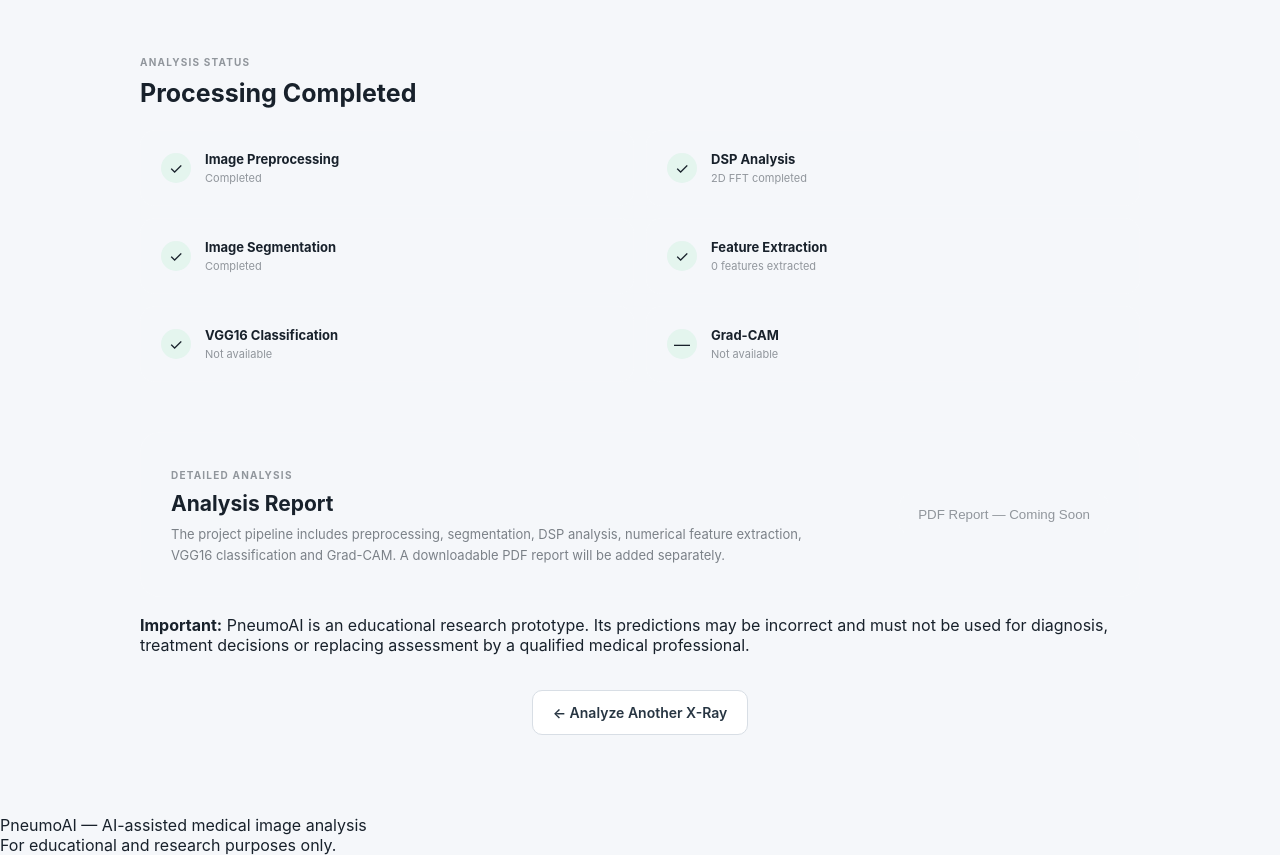
After one commit to anushkagupta-06/medical-image-analysis, a Flask app: template templates/results.html in a window 1280 px wide. The commit adds this page. Shown: the part 807-1662 px from the top of the page. Run offline with Flask 3, Linux system fonts and the light colour scheme; the template is opened without the code that fills it, so the values that code supplies are empty; parts of the project's set-up code (start-up, migrations or seed data) failed here and were passed over.

Commit message:
Integrate VGG16 pneumonia prediction and Grad-CAM UI

```diff
--- a/app.py
+++ b/app.py
@@ -3,6 +3,8 @@ import os
 import uuid
 import cv2
 import numpy as np
+
+from models.pneumonia_classifier import predict_xray
 
 from preprocessing.preprocess import preprocess_pipeline
 from segmentation.segment import segment_pipeline
@@ -288,6 +290,31 @@ def analyze():
     )
 
     # -----------------------------------------------------
+    # 4. VGG16 PREDICTION + GRAD-CAM
+    # -----------------------------------------------------
+
+    print("\n[4/4] Running VGG16 prediction...")
+
+    heatmap_path = os.path.join(
+        session_folder,
+        "gradcam.png"
+    )
+
+    prediction = predict_xray(
+        uploaded_path,
+        heatmap_path
+    )
+
+    # Relative URL for displaying the image in HTML
+    prediction["heatmap_url"] = (
+        f"uploads/{session_id}/gradcam.png"
+    )
+
+    print("Predicted class:", prediction["label"])
+    print("Confidence:", prediction["confidence"], "%")
+    print("✓ Prediction and Grad-CAM completed")
+
+    # -----------------------------------------------------
     # SAVE ALL PROCESSED IMAGES
     # -----------------------------------------------------
 
@@ -324,7 +351,7 @@ def analyze():
         segmentation_images=segmentation_images,
         features=features,
         roi_info=roi_info,
-        prediction=None
+        prediction=prediction
     )
 
 # ---------------------------------------------------------
--- /dev/null
+++ b/templates/base.html
@@ -0,0 +1,61 @@
+<!DOCTYPE html>
+<html lang="en">
+
+<head>
+
+    <meta charset="UTF-8">
+
+    <meta name="viewport"
+          content="width=device-width, initial-scale=1.0">
+
+    <title>
+        {% block title %}
+        PneumoAI
+        {% endblock %}
+    </title>
+
+    <link rel="stylesheet"
+          href="{{ url_for('static',
+          filename='css/style.css') }}">
+
+</head>
+
+<body>
+
+    <nav class="navbar">
+
+        <div class="brand">
+            <span class="brand-icon">◉</span>
+            PneumoAI
+        </div>
+
+        <div class="nav-subtitle">
+            Chest X-Ray Analysis
+        </div>
+
+    </nav>
+
+
+    <main>
+
+        {% block content %}
+        {% endblock %}
+
+    </main>
+
+
+    <footer>
+
+        <p>
+            PneumoAI — AI-assisted medical image analysis
+        </p>
+
+        <p class="disclaimer">
+            For educational and research purposes only.
+        </p>
+
+    </footer>
+
+</body>
+
+</html>
--- a/templates/results.html
+++ b/templates/results.html
@@ -1,10 +1,15 @@
+
 {% extends "base.html" %}
+
+{% block title %}
+PneumoAI | Analysis Results
+{% endblock %}
 
 {% block content %}
 
 <div class="final-results">
 
-    <!-- TOP -->
+    <!-- TOP BAR -->
 
     <div class="final-topbar">
 
@@ -34,13 +39,13 @@
 
         <p>
             Automated medical image analysis using
-            DSP and deep learning techniques.
+            digital signal processing and deep learning.
         </p>
 
     </section>
 
 
-    <!-- MAIN RESULT -->
+    <!-- MAIN CLASSIFICATION RESULT -->
 
     <section class="result-card">
 
@@ -51,7 +56,7 @@
                     'static',
                     filename=preprocessing_images['original']
                 ) }}"
-                alt="Chest X-Ray"
+                alt="Uploaded chest X-ray"
             >
 
         </div>
@@ -60,31 +65,41 @@
         <div class="result-content">
 
             <span class="result-label">
-                CLASSIFICATION RESULT
+                VGG16 CLASSIFICATION RESULT
             </span>
-
 
             {% if prediction %}
 
                 <h2>
-                    {{ prediction }}
+                    {{ prediction.label }}
                 </h2>
-
-                {% if confidence %}
 
                 <div class="confidence">
 
                     <span>
-                        Confidence
+                        Model Confidence
                     </span>
 
                     <strong>
-                        {{ confidence }}%
+                        {{ prediction.confidence }}%
                     </strong>
 
                 </div>
 
-                {% endif %}
+                <p>
+                    {% if prediction.label == "PNEUMONIA" %}
+                        The model classified this X-ray as
+                        pneumonia-positive.
+                    {% else %}
+                        The model classified this X-ray as
+                        normal.
+                    {% endif %}
+                </p>
+
+                <p class="disclaimer">
+                    Research prototype only. This prediction
+                    is not a confirmed medical diagnosis.
+                </p>
 
             {% else %}
 
@@ -93,10 +108,8 @@
                 </h2>
 
                 <p>
-                    The DSP and image-processing pipeline
-                    has completed successfully. The CNN
-                    and VGG16 classification models will
-                    provide the final diagnosis.
+                    The model prediction is not available.
+                    Please try uploading the image again.
                 </p>
 
             {% endif %}
@@ -130,15 +143,8 @@
                 <span class="check">✓</span>
 
                 <div>
-
-                    <strong>
-                        Image Preprocessing
-                    </strong>
-
-                    <small>
-                        Completed
-                    </small>
-
+                    <strong>Image Preprocessing</strong>
+                    <small>Completed</small>
                 </div>
 
             </div>
@@ -149,15 +155,8 @@
                 <span class="check">✓</span>
 
                 <div>
-
-                    <strong>
-                        DSP Analysis
-                    </strong>
-
-                    <small>
-                        Completed
-                    </small>
-
+                    <strong>DSP Analysis</strong>
+                    <small>2D FFT completed</small>
                 </div>
 
             </div>
@@ -168,15 +167,8 @@
                 <span class="check">✓</span>
 
                 <div>
-
-                    <strong>
-                        Segmentation
-                    </strong>
-
-                    <small>
-                        Completed
-                    </small>
-
+                    <strong>Image Segmentation</strong>
+                    <small>Completed</small>
                 </div>
 
             </div>
@@ -187,15 +179,52 @@
                 <span class="check">✓</span>
 
                 <div>
+                    <strong>Feature Extraction</strong>
+                    <small>
+                        {{ features|length }} features extracted
+                    </small>
+                </div>
 
-                    <strong>
-                        Feature Extraction
-                    </strong>
+            </div>
 
+
+            <div class="status-card">
+
+                <span class="check">✓</span>
+
+                <div>
+                    <strong>VGG16 Classification</strong>
                     <small>
-                        Completed
+                        {% if prediction %}
+                            Completed
+                        {% else %}
+                            Not available
+                        {% endif %}
                     </small>
+                </div>
 
+            </div>
+
+
+            <div class="status-card">
+
+                <span class="check">
+                    {% if prediction and prediction.heatmap_url %}
+                        ✓
+                    {% else %}
+                        —
+                    {% endif %}
+                </span>
+
+                <div>
+                    <strong>Grad-CAM</strong>
+                    <small>
+                        {% if prediction and prediction.heatmap_url %}
+                            Generated
+                        {% else %}
+                            Not available
+                        {% endif %}
+                    </small>
                 </div>
 
             </div>
@@ -205,11 +234,13 @@
     </section>
 
 
-    <!-- EXPLAINABILITY -->
+    <!-- GRAD-CAM VISUALIZATION -->
+
+    {% if prediction and prediction.heatmap_url %}
 
     <section class="future-card">
 
-        <div>
+        <div class="gradcam-content">
 
             <span>
                 EXPLAINABLE AI
@@ -220,21 +251,32 @@
             </h2>
 
             <p>
-                A visual explanation highlighting the regions
-                that influence the final deep-learning prediction
-                will be available after model integration.
+                This heatmap overlay visualizes image regions
+                that influenced the VGG16 prediction. It is
+                intended to support model interpretation and
+                does not confirm the presence or location of disease.
             </p>
 
         </div>
 
-        <div class="future-icon">
-            ◈
+        <div class="gradcam-image">
+
+            <img
+                src="{{ url_for(
+                    'static',
+                    filename=prediction.heatmap_url
+                ) }}"
+                alt="Grad-CAM heatmap overlay"
+            >
+
         </div>
 
     </section>
 
+    {% endif %}
 
-    <!-- REPORT -->
+
+    <!-- REPORT SECTION -->
 
     <section class="report-card">
 
@@ -249,20 +291,36 @@
             </h2>
 
             <p>
-                The detailed report will contain preprocessing,
-                segmentation, DSP, feature extraction,
-                classification metrics and explainability results.
+                The project pipeline includes preprocessing,
+                segmentation, DSP analysis, numerical feature
+                extraction, VGG16 classification and Grad-CAM.
+                A downloadable PDF report will be added separately.
             </p>
 
         </div>
 
-
         <button
+            type="button"
             class="report-button"
             disabled
         >
             PDF Report — Coming Soon
         </button>
+
+    </section>
+
+
+    <!-- MEDICAL DISCLAIMER -->
+
+    <section class="disclaimer-section">
+
+        <p class="disclaimer">
+            <strong>Important:</strong>
+            PneumoAI is an educational research prototype.
+            Its predictions may be incorrect and must not be
+            used for diagnosis, treatment decisions or replacing
+            assessment by a qualified medical professional.
+        </p>
 
     </section>
 
```
Also changed, not shown: models/pneumonia_classifier.py (added, +160 -0 lines), templates/index.html (added, +132 -0 lines), segmentation/segment.py (line endings or trailing spaces), 1 other file.
